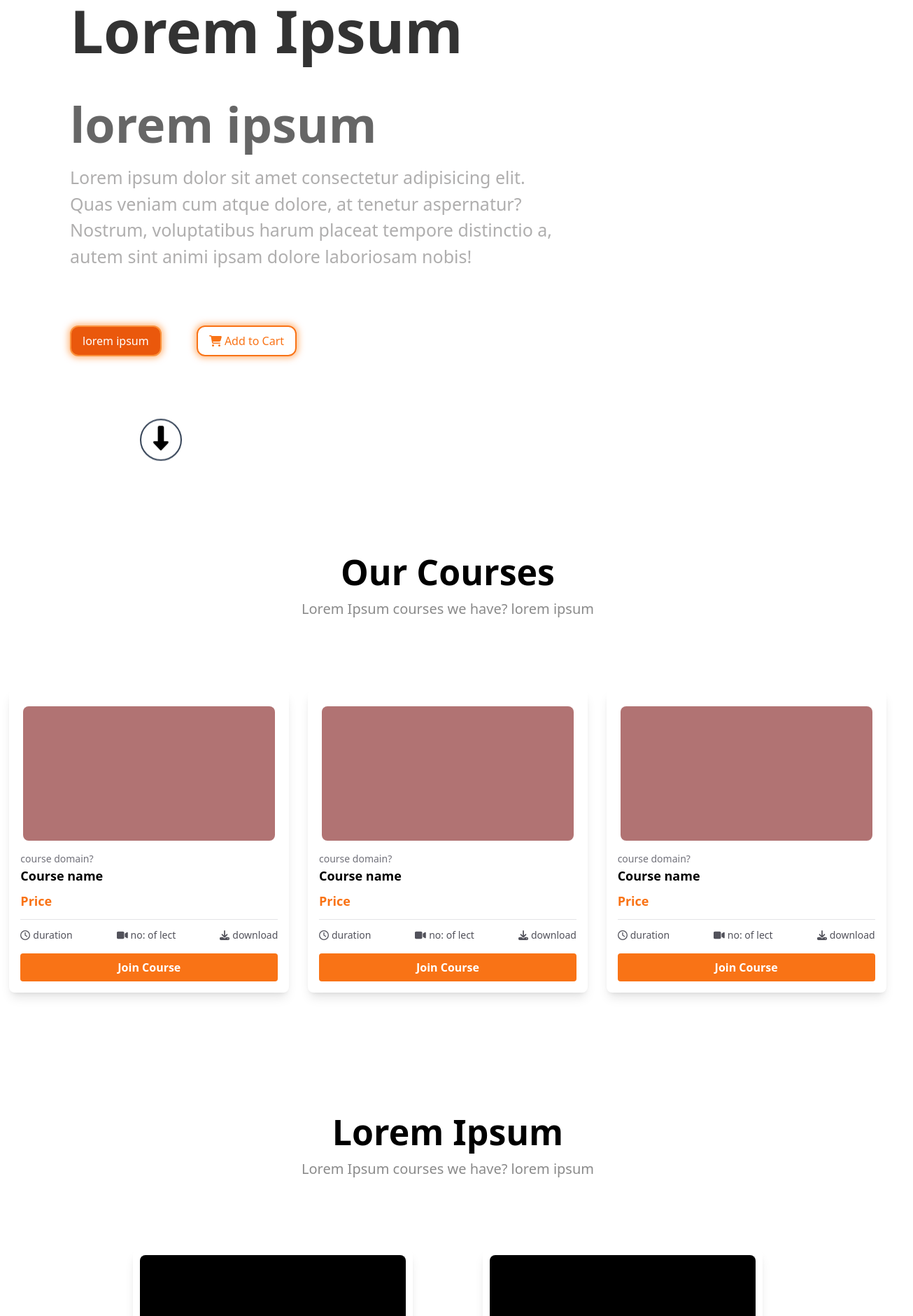
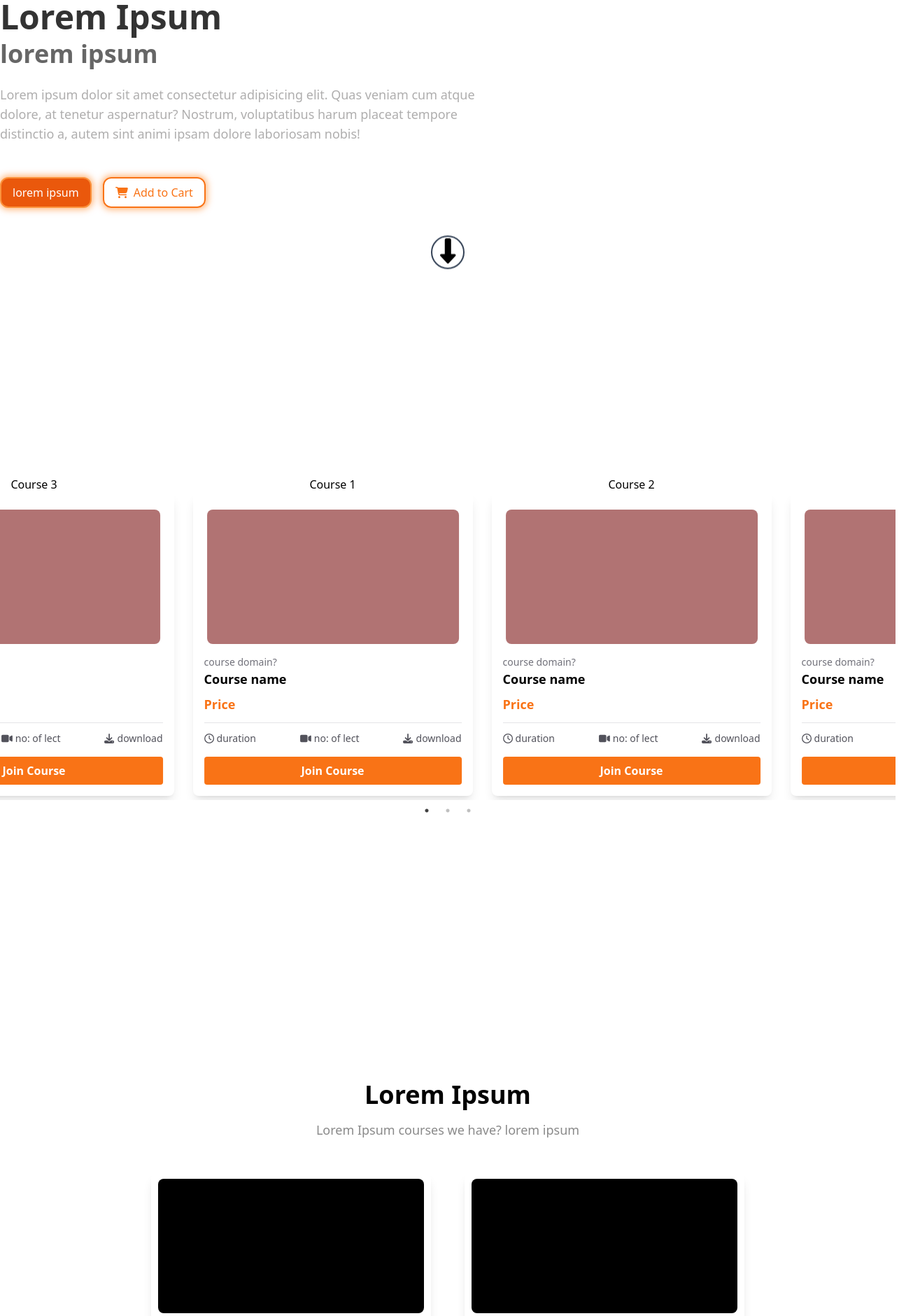
Before and after one commit to siddharthj14/keyncoderUI, a React (Vite) app: page / in a window 1280 px wide. Shown: the part 120-2000 px from the top of the page at 70% size, 1305 px wide, since content can reach past the window. Built offline with nearby package versions, Linux system fonts and the light colour scheme.

Commit message:
Resposive

```diff
--- a/package.json
+++ b/package.json
@@ -15,7 +15,9 @@
     "@fortawesome/free-solid-svg-icons": "^6.5.2",
     "@fortawesome/react-fontawesome": "^0.2.0",
     "react": "^18.2.0",
-    "react-dom": "^18.2.0"
+    "react-dom": "^18.2.0",
+    "react-slick": "^0.30.2",
+    "slick-carousel": "^1.8.1"
   },
   "devDependencies": {
     "@types/react": "^18.2.66",
--- a/src/components/Footer.jsx
+++ b/src/components/Footer.jsx
@@ -5,49 +5,46 @@ import {
     faTwitter,
     faYoutube,
 } from "@fortawesome/free-brands-svg-icons";
-import {FontAwesomeIcon} from "@fortawesome/react-fontawesome";
+import { FontAwesomeIcon } from "@fortawesome/react-fontawesome";
 import React from "react";
 
 function Footer() {
     return (
-		<footer className='text-zinc-600 body-font mt-[30px] bottom-0'>
-			<div className='flex flex-row justify-between ml-[20px] mt-2'>
-				<p className='text-[14px]'>
+        <footer className='text-zinc-600 body-font mt-4 md:mt-8'>
+            <div className='container mx-auto px-5'>
+                <div className='flex flex-col md:flex-row items-center justify-between'>
+                    <p className='text-sm md:text-base text-center md:text-left'>
                         ©2024 <br />
                         keyNcoders
                     </p>
-				<span className='h-[24px] bg-[#111B47] text-white p-1 mr-[30px] flex items-center mt-2'>
+                    <span className='inline-flex mt-2 md:mt-0'>
+                        <a href='#' className='text-sm md:text-base text-[#111B47] px-3 py-1 md:px-4 md:py-2 bg-[#111B47] rounded-lg hover:bg-[#0E1840]'>
                             Purchase Now
+                        </a>
                     </span>
                 </div>
                 <hr className='w-full mt-3 bg-gray-300' />
-
-			<div className='container mx-auto py-4 px-5 flex flex-row items-center justify-between'>
-				<p className='text-black font-bold text-[26px] text-center self-center flex flex-row gap-8 items-center mr-[20px]'>
+                <div className='flex flex-col md:flex-row items-center justify-between py-4'>
+                    <p className='text-black font-bold text-base md:text-lg text-center md:text-left mb-4 md:mb-0'>
                         <img
                             src='https://placehold.co/10'
                             alt='Placeholder'
-						className=' w-[20px] h-[20px]'
+                            className='w-5 h-5 md:w-6 md:h-6 mr-2 md:mr-4 inline-block'
                         />
                         keyNcoders
                     </p>
-				<span className='inline-flex gap-[20px] ml-[50px] items-center self-start'>
-					<a href='#' className='text-[24px] text-[#120E0E]'>
-						About us
-					</a>
-					<a href='#' className='ml-4 text-[#120E0E] text-[24px]'>
-						Batches
-					</a>
-					<a href='#' className='ml-4 text-[#120E0E] text-[24px]'>
-						Contact Us
-					</a>
+                    <span className='flex flex-col md:flex-row gap-4 md:gap-8'>
+                        <a href='#' className='text-base md:text-lg text-[#120E0E] hover:text-[#111B47]'>About us</a>
+                        <a href='#' className='text-base md:text-lg text-[#120E0E] hover:text-[#111B47]'>Batches</a>
+                        <a href='#' className='text-base md:text-lg text-[#120E0E] hover:text-[#111B47]'>Contact Us</a>
                     </span>
-				<div className='flex flex-row gap-[20px]'>
-					<FontAwesomeIcon icon={faFacebook} className='text-[#B0B8BC] h-[20px]' />
-					<FontAwesomeIcon icon={faLinkedin} className='text-[#B0B8BC] h-[20px]' />
-					<FontAwesomeIcon icon={faTwitter} className='text-[#B0B8BC] h-[20px]' />
-					<FontAwesomeIcon icon={faYoutube} className='text-[#B0B8BC] h-[20px]' />
-					<FontAwesomeIcon icon={faInstagram} className='text-[#B0B8BC] h-[20px]' />
+                    <div className='flex flex-row gap-4 md:gap-8'>
+                        <FontAwesomeIcon icon={faFacebook} className='text-[#B0B8BC] h-5 md:h-6' />
+                        <FontAwesomeIcon icon={faLinkedin} className='text-[#B0B8BC] h-5 md:h-6' />
+                        <FontAwesomeIcon icon={faTwitter} className='text-[#B0B8BC] h-5 md:h-6' />
+                        <FontAwesomeIcon icon={faYoutube} className='text-[#B0B8BC] h-5 md:h-6' />
+                        <FontAwesomeIcon icon={faInstagram} className='text-[#B0B8BC] h-5 md:h-6' />
+                    </div>
                 </div>
             </div>
         </footer>
--- a/src/pages/CallToAction.jsx
+++ b/src/pages/CallToAction.jsx
@@ -4,18 +4,18 @@ import Footer from "../components/Footer";
 function CallToAction() {
 	return (
 		<div className='flex flex-col min-h-screen'>
-			<section className='mt-[100px] flex-grow'>
-				<h1 className='font-semibold text-[35px] text-center'>
+			<section className='mt-8 md:mt-16 flex-grow'>
+				<h1 className='font-semibold text-2xl md:text-3xl text-center mt-[120px]'>
 					Companies Affiliated with <br /> keyNcoders
 				</h1>
-				<p className='text-[18px] text-[#8A8A8A] text-center'>
+				<p className='mt-4 text-base md:text-lg text-[#8A8A8A] text-center'>
 					Lorem Ipsum courses we have? lorem ipsum
 				</p>
-				<div className='w-full mt-[120px] h-[300px] bg-[#D9D9D9] flex flex-row justify-around items-center '>
-					<div className='h-[200px] w-[300px] bg-black text-white rounded-lg text-center'>
+				<div className='w-full mt-8 md:mt-12 flex flex-col md:flex-row justify-center items-center md:items-stretch '>
+					<div className='h-[200px] md:h-[300px] w-[80%] md:w-[300px] bg-black text-white rounded-lg text-center mb-4 md:mb-0 md:mr-4'>
 						Company name/logo
 					</div>
-					<div className='h-[200px] w-[300px] bg-black text-white rounded-lg text-center'>
+					<div className='h-[200px] md:h-[300px] w-[80%] md:w-[300px] bg-black text-white rounded-lg text-center'>
 						Company name/logo
 					</div>
 				</div>
--- a/src/pages/Courses.jsx
+++ b/src/pages/Courses.jsx
@@ -1,17 +1,63 @@
+import React from 'react';
+import Slider from 'react-slick';
+import 'slick-carousel/slick/slick.css';
+import 'slick-carousel/slick/slick-theme.css';
 import CourseCarousel from "../components/CourseCaraousel"
 
 function Courses() {
+  const settings = {
+    dots: true,
+    infinite: true,
+    speed: 500,
+    slidesToShow: 3,
+    slidesToScroll: 1,
+    autoplay: true,
+    autoplaySpeed: 2000,
+    responsive: [
+      {
+        breakpoint: 1024,
+        settings: {
+          slidesToShow: 3,
+          slidesToScroll: 1,
+          infinite: true,
+          dots: true
+        }
+      },
+      {
+        breakpoint: 768,
+        settings: {
+          slidesToShow: 2,
+          slidesToScroll: 1,
+          initialSlide: 2
+        }
+      },
+      {
+        breakpoint: 480,
+        settings: {
+          slidesToShow: 1,
+          slidesToScroll: 1
+        }
+      }
+    ]
+  };
+
   return (
-			<section className='max-h-full mt-[100px]'>
-				<h1 className='text-[50px] font-sans font-semibold text-center'>Our Courses</h1>
-				<p className='text-[#8A8A8A] text-center text-[20px]'>Lorem Ipsum courses we have? lorem ipsum</p>
-				<div className='flex flex-row justify-around mt-[100px]'>
-					<CourseCarousel />
-					<CourseCarousel />
-					<CourseCarousel />
-				</div>
-			</section>
-		);
+    <Slider {...settings}>
+
+      <div>
+        <h3 className=' text-center'>Course 1</h3>
+		<CourseCarousel/>
+      </div>
+      <div>
+        <h3 className=' text-center'>Course 2</h3>
+		<CourseCarousel/>
+      </div>
+      <div>
+        <h3 className=' text-center'>Course 3</h3>
+		<CourseCarousel/>
+      </div>
+    </Slider>
+  );
 }
 
-export default Courses
+export default Courses;
--- a/src/pages/Landing.jsx
+++ b/src/pages/Landing.jsx
@@ -1,29 +1,30 @@
 import React from "react";
-import {FontAwesomeIcon} from "@fortawesome/react-fontawesome";
-import {faCartShopping, faLongArrowAltDown} from "@fortawesome/free-solid-svg-icons";
+import { FontAwesomeIcon } from "@fortawesome/react-fontawesome";
+import { faCartShopping, faLongArrowAltDown } from "@fortawesome/free-solid-svg-icons";
+
 const Landing = () => {
     return (
-		<section className='ml-[100px] mt-[100px]'>
-			<div className='font-sans font-bold text-[#333] text-[85px] dark:text-white'>
+        <section className='mx-4 md:mx-0 mt-8 md:mt-16'>
+            <div className='font-sans font-bold text-[#333] text-3xl md:text-5xl dark:text-white mt-[120px]'>
                 Lorem Ipsum
                 <br />
-				<span className='text-[#666] text-[70px]'>lorem ipsum</span>
+                <span className='text-[#666] text-2xl md:text-4xl '>lorem ipsum</span>
             </div>
-			<p className=' w-[700px] text-[25px] font-normal text-[#afaeae] text-wrap'>
+            <p className='mt-4 md:mt-6 max-w-[700px] text-base md:text-lg font-normal text-[#afaeae]'>
                 Lorem ipsum dolor sit amet consectetur adipisicing elit. Quas veniam cum
                 atque dolore, at tenetur aspernatur? Nostrum, voluptatibus harum placeat
                 tempore distinctio a, autem sint animi ipsam dolore laboriosam nobis!
             </p>
-			<div className='mt-20 mr-6'>
-				<button className=' font-sans border-2  border-orange-400 px-4 py-2 rounded-xl  bg-orange-600 shadow-custom text-white hover:bg-orange-500 hover:text-white mr-[50px] '>
+            <div className='mt-8 md:mt-12 flex flex-col md:flex-row'>
+                <button className='font-sans border-2 border-orange-400 px-4 py-2 rounded-xl bg-orange-600 shadow-custom text-white hover:bg-orange-500 hover:text-white mb-4 md:mb-0 md:mr-4'>
                     lorem ipsum
                 </button>
-				<button className='bg-transparent text-orange-500 border-2 border-orange-500  px-4 py-2 rounded-xl font-sans shadow-custom hover:bg-orange-500 hover:text-white'>
-					<FontAwesomeIcon icon={faCartShopping} />
-					<span className=''> Add to Cart</span>
+                <button className='bg-transparent text-orange-500 border-2 border-orange-500 px-4 py-2 rounded-xl font-sans shadow-custom hover:bg-orange-500 hover:text-white flex items-center'>
+                    <FontAwesomeIcon icon={faCartShopping} className='mr-2' />
+                    <span>Add to Cart</span>
                 </button>
             </div>
-			<div className='mt-[100px] ml-[100px] animate-bounce text-[35px] w-[60px] h-[60px] font-light border-2 border-slate-700 dark:border-white rounded-full  text-center'>
+            <div className='mt-8 md:mt-12 mx-auto animate-bounce text-2xl md:text-4xl w-10 h-10 md:w-12 md:h-12 font-light border-2 border-slate-700 dark:border-white rounded-full text-center'>
                 <FontAwesomeIcon icon={faLongArrowAltDown} />
             </div>
         </section>
--- a/src/pages/Mentors.jsx
+++ b/src/pages/Mentors.jsx
@@ -2,16 +2,16 @@ import MentorCard from "../components/MentorCard";
 
 function Mentors() {
 	return (
-		<section className='max-h-full mt-[100px]'>
-			<h1 className='text-[50px] font-sans font-semibold text-center'>
+		<section className='max-h-full mt-8 md:mt-16'>
+			<h1 className='text-3xl md:text-4xl font-sans font-semibold text-center'>
 				Lorem Ipsum
 			</h1>
-			<p className='text-[#8A8A8A] text-center text-[20px]'>
+			<p className='mt-4 text-[#8A8A8A] text-center text-base md:text-lg'>
 				Lorem Ipsum courses we have? lorem ipsum
 			</p>
-			<div className='flex flex-row justify-center gap-[100px] mt-[100px]'>
+			<div className='flex flex-col md:flex-row justify-center items-center md:items-stretch gap-6 md:gap-12 mt-8 md:mt-12'>
 				<MentorCard />
-                <MentorCard/>
+                <MentorCard />
 			</div>
 		</section>
 	);
```
Also changed, not shown: 1 other file (tests, documents, lock files or other folders). Lines whose indentation alone changed are shown as unchanged.
